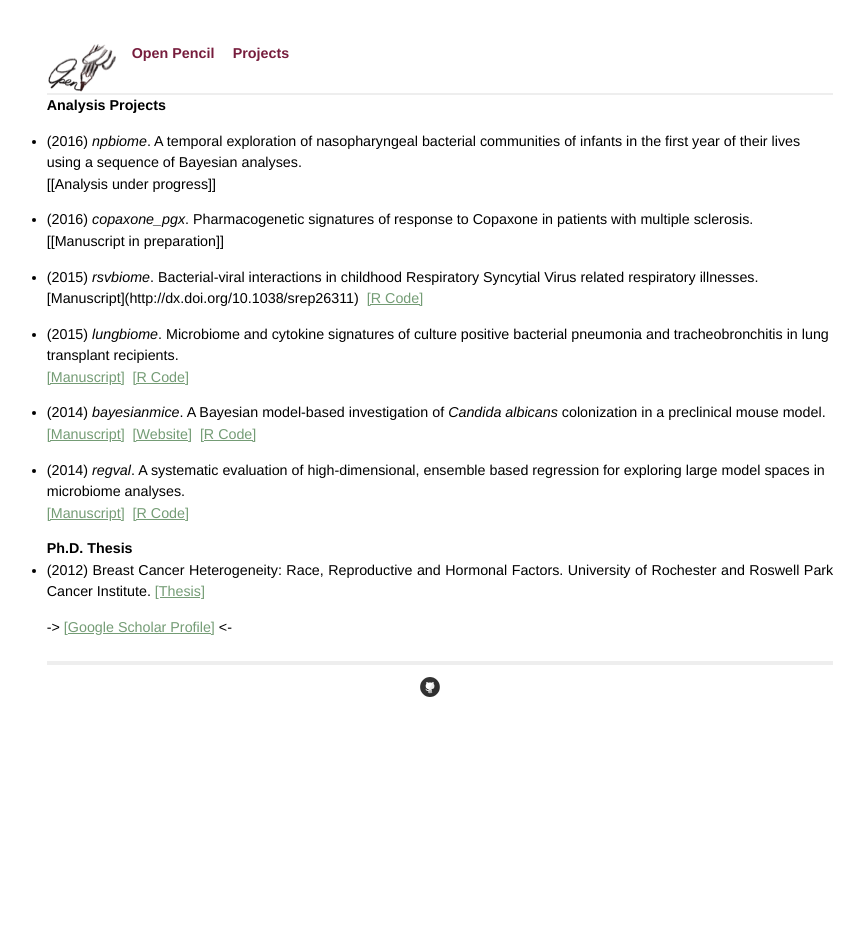
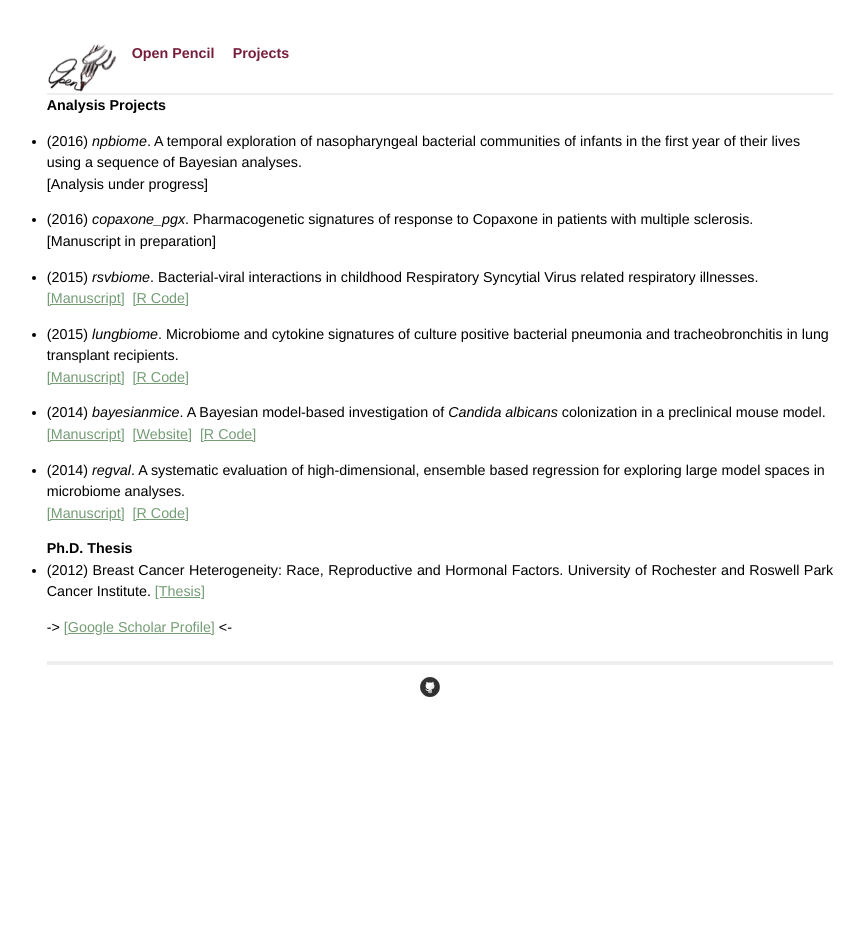
Before and after one commit to openpencil/openpencil.github.io, a Jekyll site: the page built from projects.md, in a window 1280 px wide. Shown: the whole page, without its empty margins (200-1064 px from the left). Built offline with Jekyll 4.4.1, drawn with Linux system fonts in a browser that asks for light colours; Markdown is read by kramdown in place of the engine named in the settings; comment, search, counter and statistics services are not loaded.

Commit message:
fixing urls

```diff
--- a/projects.md
+++ b/projects.md
@@ -7,13 +7,13 @@ active: projects
 ### Analysis Projects
 
 *  (2016) _npbiome_. A temporal exploration of nasopharyngeal bacterial communities of infants in the first year of their lives using a sequence of Bayesian analyses.<br/>
-[\[Analysis under progress\]]
+\[Analysis under progress\]
 
 *  (2016) _copaxone_pgx_. Pharmacogenetic signatures of response to Copaxone in patients with multiple sclerosis. <br/>
-[\[Manuscript in preparation\]]
+\[Manuscript in preparation\]
 
 *  (2015) _rsvbiome_. Bacterial-viral interactions in childhood Respiratory Syncytial Virus related respiratory illnesses.<br/>
-\[Manuscript\](http://dx.doi.org/10.1038/srep26311)<span style="color:#ffffff;">..</span>[\[R Code\]](https://github.com/openpencil/rsvbiome)
+[\[Manuscript\]](http://dx.doi.org/10.1038/srep26311)<span style="color:#ffffff;">..</span>[\[R Code\]](https://github.com/openpencil/rsvbiome)
 
 *  (2015) _lungbiome_. Microbiome and cytokine signatures of culture positive bacterial pneumonia and tracheobronchitis in lung transplant recipients.<br/>
 [\[Manuscript\]](http://dx.doi.org/10.1111/ajt.13676)<span style="color:#ffffff;">..</span>[\[R Code\]](https://github.com/openpencil/lungbiome)
```
